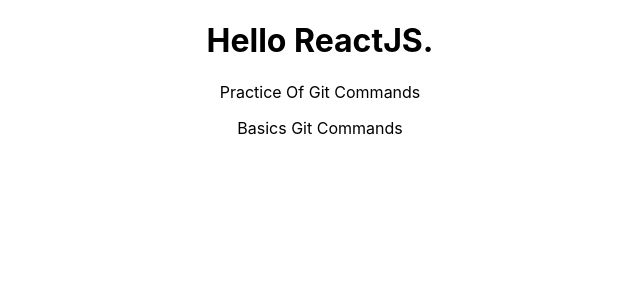
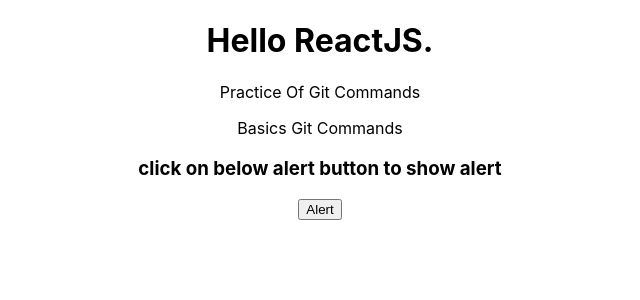
Before and after one commit to Aniketdhage/gitpractice, a React (Create React App) app: page / in a window 1280 px wide. Shown: the top 300 px of the page, without its empty margins (320-960 px from the left). Built offline with nearby package versions, Linux system fonts and the light colour scheme.

Commit message:
added toastify to alert box

```diff
--- a/package.json
+++ b/package.json
@@ -9,6 +9,7 @@
     "react": "^18.1.0",
     "react-dom": "^18.1.0",
     "react-scripts": "5.0.1",
+    "react-toastify": "^8.2.0",
     "web-vitals": "^2.1.4"
   },
   "scripts": {
--- a/src/App.js
+++ b/src/App.js
@@ -1,5 +1,6 @@
 import "./App.css";
 import GitComponent from "./GitFolderComp/GitComponent";
+import ReactToastify from "./GitFolderComp/ReactToastify";
 
 function App() {
   return (
@@ -7,6 +8,7 @@
       <h1>Hello ReactJS.</h1>
       <p>Practice Of Git Commands</p>
       <GitComponent />
+      <ReactToastify />
     </div>
   );
 }
--- /dev/null
+++ b/src/GitFolderComp/ReactToastify.js
@@ -0,0 +1,20 @@
+import React from "react";
+import { ToastContainer, toast } from "react-toastify";
+import "react-toastify/dist/ReactToastify.css";
+const ReactToastify = () => {
+  const notify = () =>
+    toast.warning("Danger", {
+      position: toast.POSITION.TOP_LEFT,
+      autoClose: 10,
+    });
+
+  return (
+    <div>
+      <h3>click on below alert button to show alert</h3>
+      <button onClick={notify}>Alert</button>
+      <ToastContainer />
+    </div>
+  );
+};
+
+export default ReactToastify;
```
Also changed, not shown: 1 other file (tests, documents, lock files or other folders).
